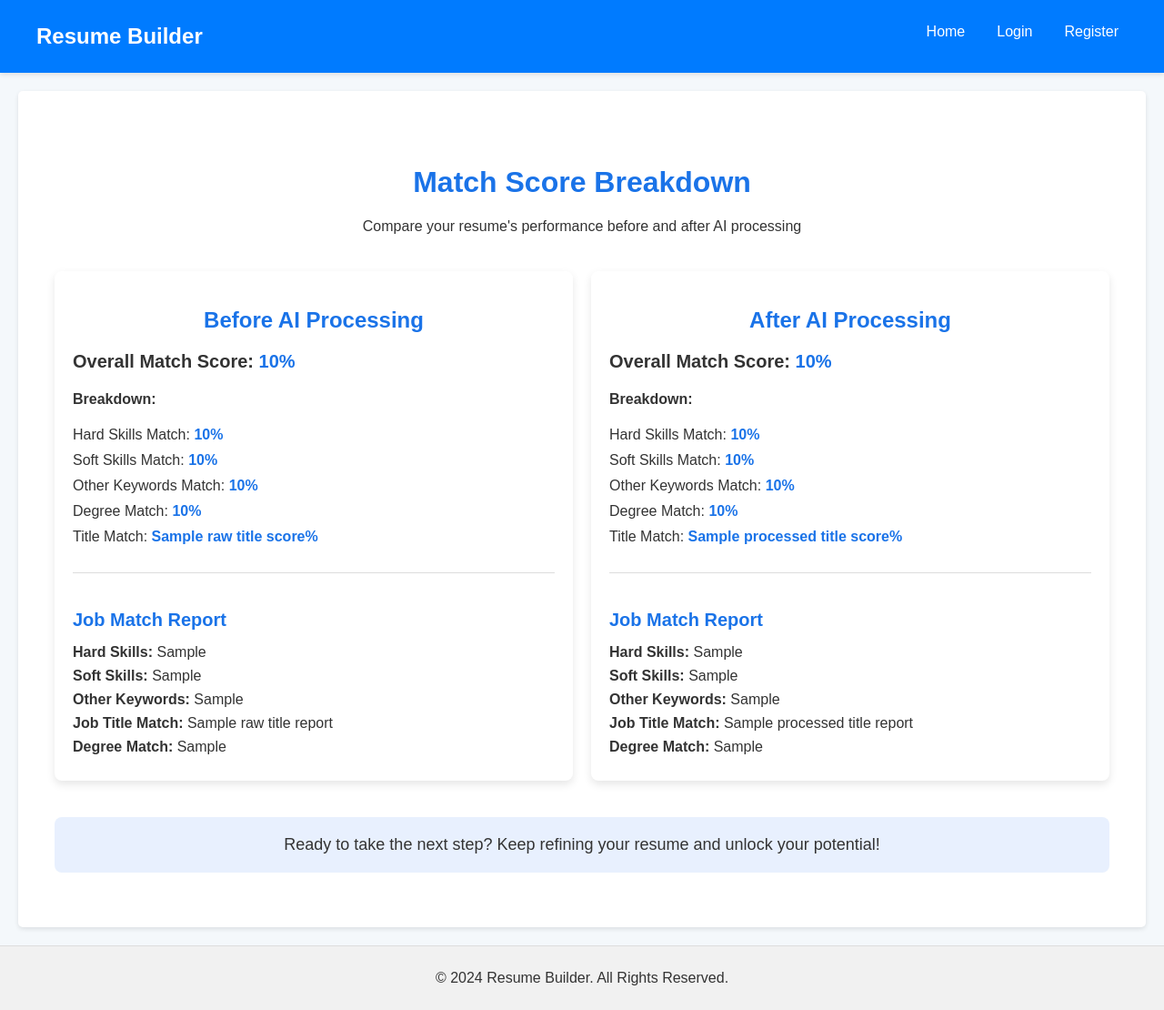
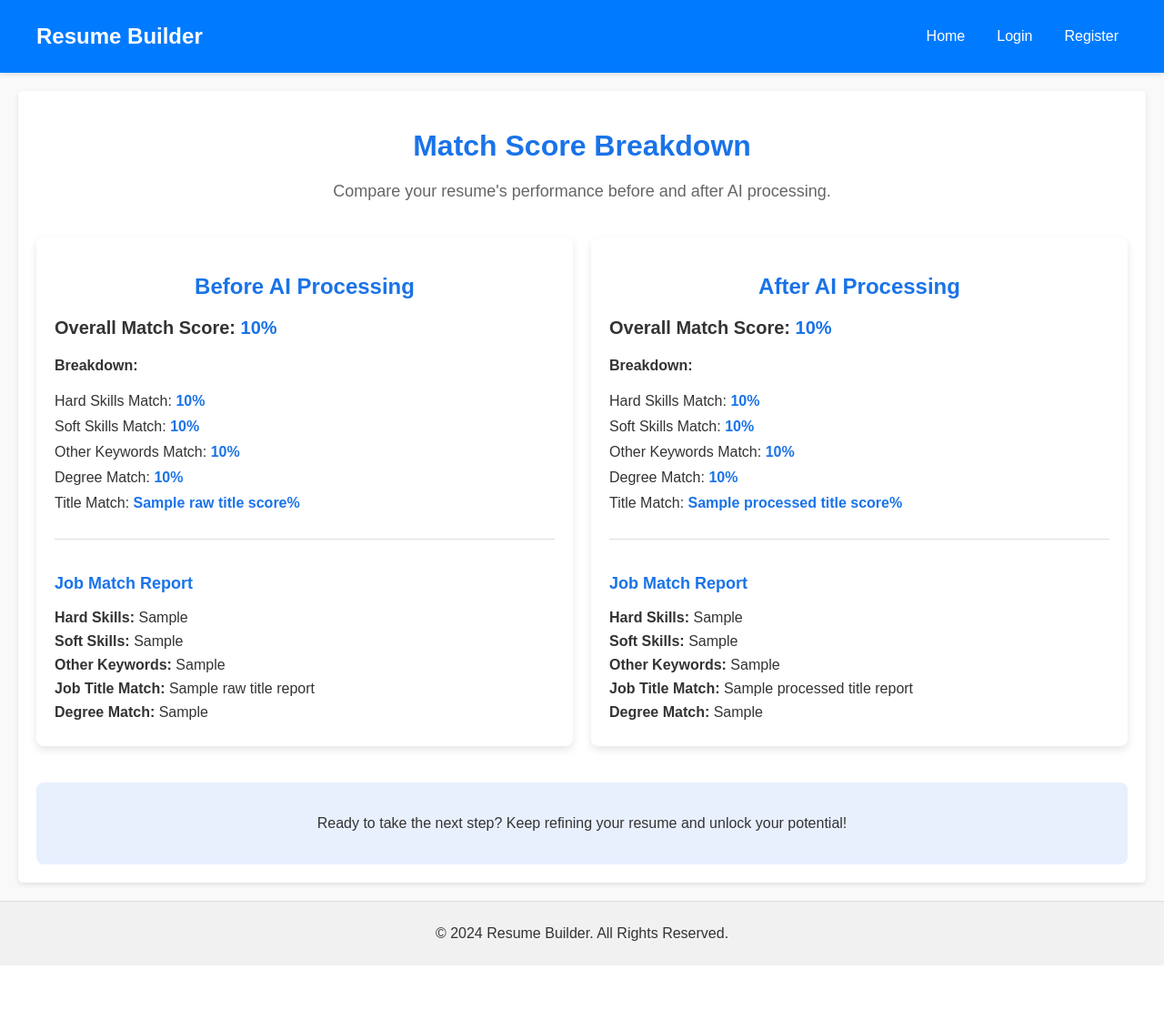
Before and after one commit to Mingyang-ZHAI/AI-Resume-Builder, a Django app: template resume_build/templates/match_score.html in a window 1280 px wide. Shown: the whole page at 91% size. After the commit the page ends 1061 px from the top, so only its background shows below. Run offline with Django 5.2, Linux system fonts and the light colour scheme; the template is opened without the code that fills it: most values are stand-ins (such as "Sample title", 1, 10 or a date in 2020).

Commit message:
fix navbar conflict in match score page

```diff
--- /dev/null
+++ b/resume_build/static/css/match_score.css
@@ -0,0 +1,86 @@
+/* Match Score Page Styling */
+.match-score-page .header {
+    text-align: center;
+    margin-bottom: 40px;
+}
+
+.match-score-page .header h1 {
+    font-size: 32px;
+    color: #1a73e8;
+}
+
+.match-score-page .header .subtitle {
+    font-size: 18px;
+    color: #666;
+}
+
+.match-score-page .columns {
+    display: flex;
+    justify-content: space-between;
+    gap: 20px;
+    margin-bottom: 40px;
+}
+
+.match-score-page .column {
+    background-color: #ffffff;
+    border-radius: 8px;
+    box-shadow: 0 4px 10px rgba(0, 0, 0, 0.1);
+    padding: 20px;
+    width: 48%;
+}
+
+.match-score-page .column h2 {
+    font-size: 24px;
+    color: #1a73e8;
+    text-align: center;
+    margin-bottom: 20px;
+}
+
+.match-score-page .column .score {
+    font-size: 20px;
+    font-weight: bold;
+    color: #333;
+    margin-bottom: 20px;
+}
+
+.match-score-page .column ul {
+    list-style: none;
+    padding: 0;
+    margin: 20px 0;
+}
+
+.match-score-page .column ul li {
+    font-size: 16px;
+    margin-bottom: 10px;
+}
+
+.match-score-page .highlight {
+    color: #1a73e8;
+    font-weight: bold;
+}
+
+.match-score-page .report-section {
+    margin-top: 30px;
+    padding-top: 20px;
+    border-top: 1px solid #ddd;
+}
+
+.match-score-page .report-section h3 {
+    font-size: 18px;
+    color: #1a73e8;
+}
+
+.match-score-page .report-section p {
+    font-size: 16px;
+    margin: 8px 0;
+}
+
+.match-score-page .footer-custom {
+    background-color: #e8f0fe;
+    padding: 20px;
+    text-align: center;
+    margin-top: 40px;
+    border-radius: 8px;
+    font-size: 16px;
+    color: #333;
+}
--- a/resume_build/templates/match_score.html
+++ b/resume_build/templates/match_score.html
@@ -1,124 +1,26 @@
 {% extends 'resume_build/base.html' %}
 
-{% block title %}Match Score Breakdown{% endblock %}
+{% load static %}
+
+{% block title %}
+Match Score Breakdown
+{% endblock %}
 
 {% block content %}
-<style>
-    /* General Body Styling */
-    body {
-        font-family: Arial, sans-serif;
-        background-color: #f4f8fb;
-        color: #333;
-        margin: 0;
-        padding: 0;
-    }
+<link rel="stylesheet" href="{% static 'css/match_score.css' %}">
 
-    /* Container Styling */
-    .container {
-        max-width: 1200px;
-        margin: 0 auto;
-        padding: 40px 20px;
-    }
-
-    /* Header Section */
-    .header {
-        text-align: center;
-        margin-bottom: 40px;
-    }
-
-    .header h1 {
-        font-size: 32px;
-        color: #1a73e8;
-    }
-
-    /* Flexbox for Before and After Sections */
-    .columns {
-        display: flex;
-        justify-content: space-between;
-        gap: 20px;
-        margin-bottom: 40px;
-    }
-
-    /* Individual Column (Card) */
-    .column {
-        background-color: #ffffff;
-        border-radius: 8px;
-        box-shadow: 0 4px 10px rgba(0, 0, 0, 0.1);
-        padding: 20px;
-        width: 48%;
-    }
-
-    .column h2 {
-        font-size: 24px;
-        color: #1a73e8;
-        text-align: center;
-        margin-bottom: 20px;
-    }
-
-    .score {
-        font-size: 20px;
-        font-weight: bold;
-        color: #333;
-        margin-bottom: 20px;
-    }
-
-    /* Lists */
-    ul {
-        list-style: none;
-        padding: 0;
-    }
-
-    ul li {
-        font-size: 16px;
-        margin-bottom: 10px;
-    }
-
-    .highlight {
-        color: #1a73e8;
-        font-weight: bold;
-    }
-
-    /* Job Match Report Section */
-    .report-section {
-        margin-top: 30px;
-        padding-top: 20px;
-        border-top: 1px solid #ddd;
-    }
-
-    .report-section h3 {
-        font-size: 20px;
-        color: #1a73e8;
-        margin-bottom: 15px;
-    }
-
-    .report-section p {
-        font-size: 16px;
-        margin: 8px 0;
-    }
-
-    /* Footer Section */
-    .footer-custom {
-        background-color: #e8f0fe;
-        padding: 20px;
-        text-align: center;
-        margin-top: 20px;
-        border-radius: 8px;
-        font-size: 18px;
-        color: #333;
-    }
-</style>
-
+<div class="match-score-page">
     <div class="container">
-    <!-- Header -->
+        <!-- Header Section -->
         <div class="header">
             <h1>Match Score Breakdown</h1>
-        <p>Compare your resume's performance before and after AI processing</p>
+            <p class="subtitle">Compare your resume's performance before and after AI processing.</p>
         </div>
 
-    <!-- Before and After Columns -->
+        <!-- Two-Column Layout -->
         <div class="columns">
             <!-- Before Column -->
-        <div class="column">
+            <div class="column before">
                 <h2>Before AI Processing</h2>
                 <p class="score">Overall Match Score: <span class="highlight">{{ raw_overall_score }}%</span></p>
                 <h4>Breakdown:</h4>
@@ -140,7 +42,7 @@
             </div>
 
             <!-- After Column -->
-        <div class="column">
+            <div class="column after">
                 <h2>After AI Processing</h2>
                 <p class="score">Overall Match Score: <span class="highlight">{{ processed_overall_score }}%</span></p>
                 <h4>Breakdown:</h4>
@@ -164,7 +66,8 @@
 
         <!-- Footer Section -->
         <div class="footer-custom">
-        Ready to take the next step? Keep refining your resume and unlock your potential!
+            <p>Ready to take the next step? Keep refining your resume and unlock your potential!</p>
+        </div>
     </div>
 </div>
 {% endblock %}
--- a/resume_build/templates/resume_build/base.html
+++ b/resume_build/templates/resume_build/base.html
@@ -20,9 +20,7 @@
                         <li><a href="/job_description/">Job Description</a></li>
                         <li><a href="/show_resume/">View Resume</a></li>
                         <li><a href="/match_score_page/">Match Score</a></li>
-                        <li>
-                            <a href="/download_pdf/">Download PDF</a>
-                        </li>
+                        <li><a href="/download_pdf/">Download PDF</a></li>
                         <li>
                             <form method="post" action="/logout/" style="display: inline;">
                                 {% csrf_token %}
```
Also changed, not shown: db.sqlite3. Lines whose indentation alone changed are shown as unchanged.
